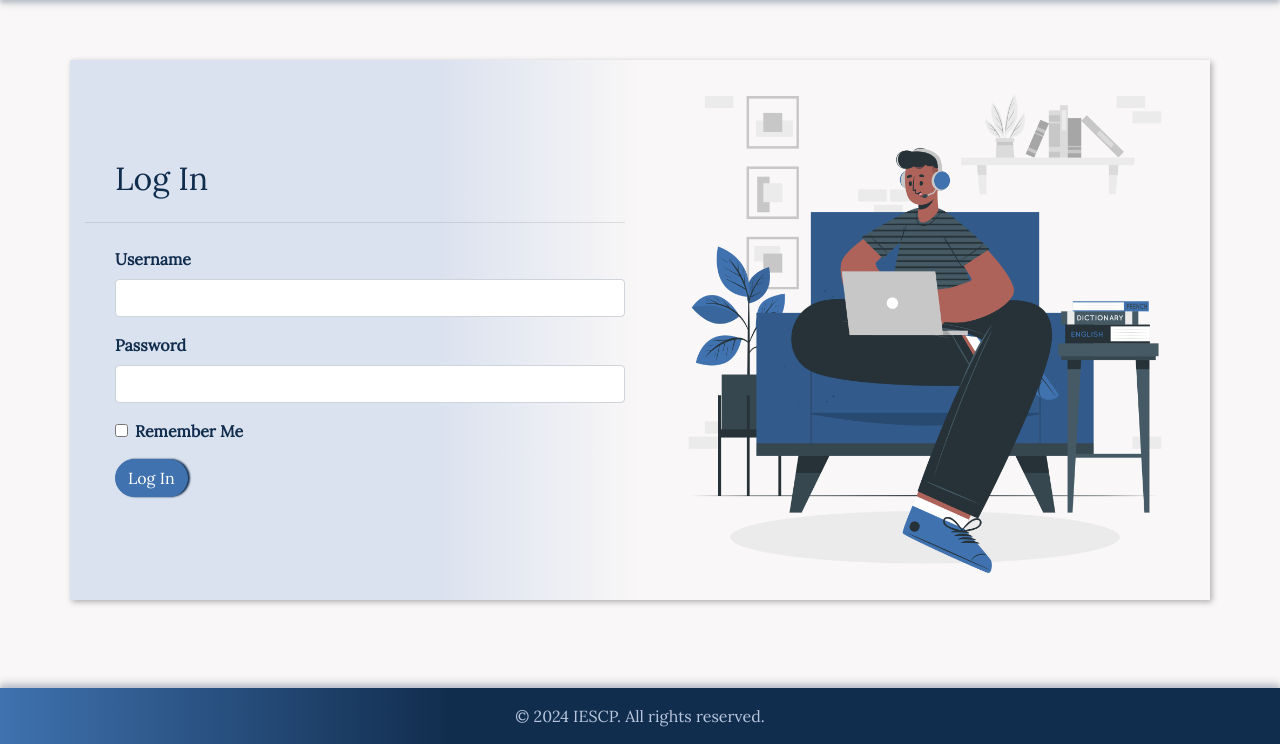
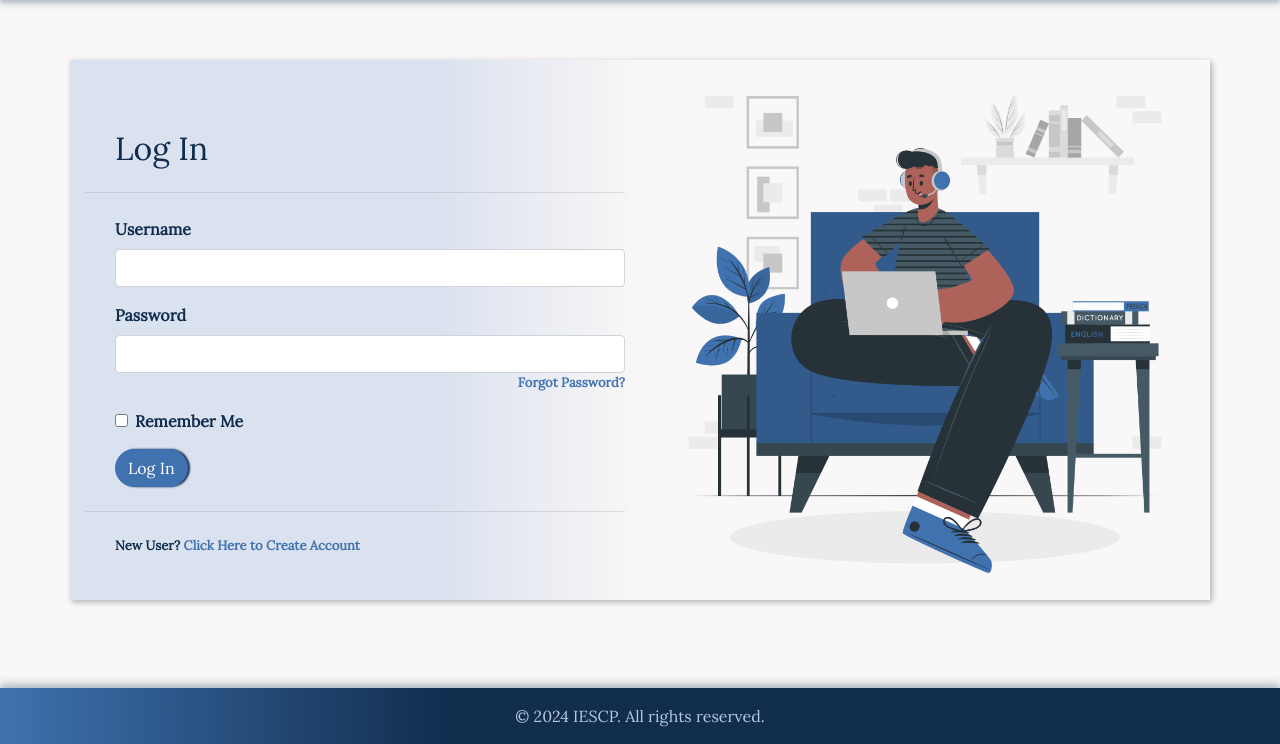
Before and after one commit to samyuktha-12/iescp, a Flask app: page /login in a window 1280 px wide. Shown: the part 56-800 px from the top of the page. Run offline with Flask 2, Linux system fonts and the light colour scheme; some libraries are stand-ins or nearby versions.

Commit message:
Error Handling - Login and Sign Up

```diff
--- a/app/routes.py
+++ b/app/routes.py
@@ -24,7 +24,6 @@ def login():
         response = requests.post(api_url, data=data)
         if response.status_code == 200:
             json_response = response.json()
-            print(json_response)
             if 'redirect_url' in json_response:
                 redirect_url = json_response['redirect_url']
                 return redirect(redirect_url)
--- a/app/static/css/login_styles.css
+++ b/app/static/css/login_styles.css
@@ -3,13 +3,16 @@
     background-image: linear-gradient(to right, #DBE2EF 65%, #F9F7F7);
 
     h2 {
-        margin-top: 100px;
+        margin-top: 70px;
         margin-left: 30px;
     }
 }
 .form-group{
     margin-left: 30px;
     font-weight: bold;
+    p{
+        font-size: small;
+    }
 }
 
 .col-md-6.d-flex.align-items-center {
--- a/app/static/css/signup_styles.css
+++ b/app/static/css/signup_styles.css
@@ -1,3 +1,6 @@
+main.container{
+    margin-top: 10px !important;
+}
 .col-md-6 {
     background-color: #DBE2EF;
     background-image: linear-gradient(to right, #DBE2EF 65%, #F9F7F7);
@@ -10,6 +13,9 @@
 .form-group{
     margin-left: 30px;
     font-weight: bold;
+    p{
+        font-size: small;
+    }
 }
 
 .col-md-6.d-flex.align-items-center {
--- a/app/templates/login.html
+++ b/app/templates/login.html
@@ -34,6 +34,7 @@
         <div class="form-group">
           {{ form.password.label }}
           {{ form.password(class="form-control") }}
+          <p style="text-align: right; color: #3F72AF;">Forgot Password?</p>
         </div>
         <div class="form-group form-check">
           {{ form.remember_me(class="form-check-input") }}
@@ -42,6 +43,11 @@
         <div class="form-group">
           {{ form.submit(class="btn btn-primary") }}
         </div>
+        <hr class="my-4">
+        <div class="form-group">
+          <p>New User? <a href="register">Click Here to Create Account</a></p>
+        </div>
+        <br>
       </form>
     </div>
     <div class="col-md-6 d-flex align-items-center">
--- a/app/templates/register.html
+++ b/app/templates/register.html
@@ -45,7 +45,10 @@
           <div class="form-group">
             {{ form.submit(class="btn btn-primary") }}
           </div>
-          <br>
+          <hr class="my-4">
+          <div class="form-group">
+          <p>Already have an Account? <a href="login">Click Here to Login</a></p>
+        </div>
         </form>
       </div>
       <div class="col-md-6 d-flex align-items-center">
```
